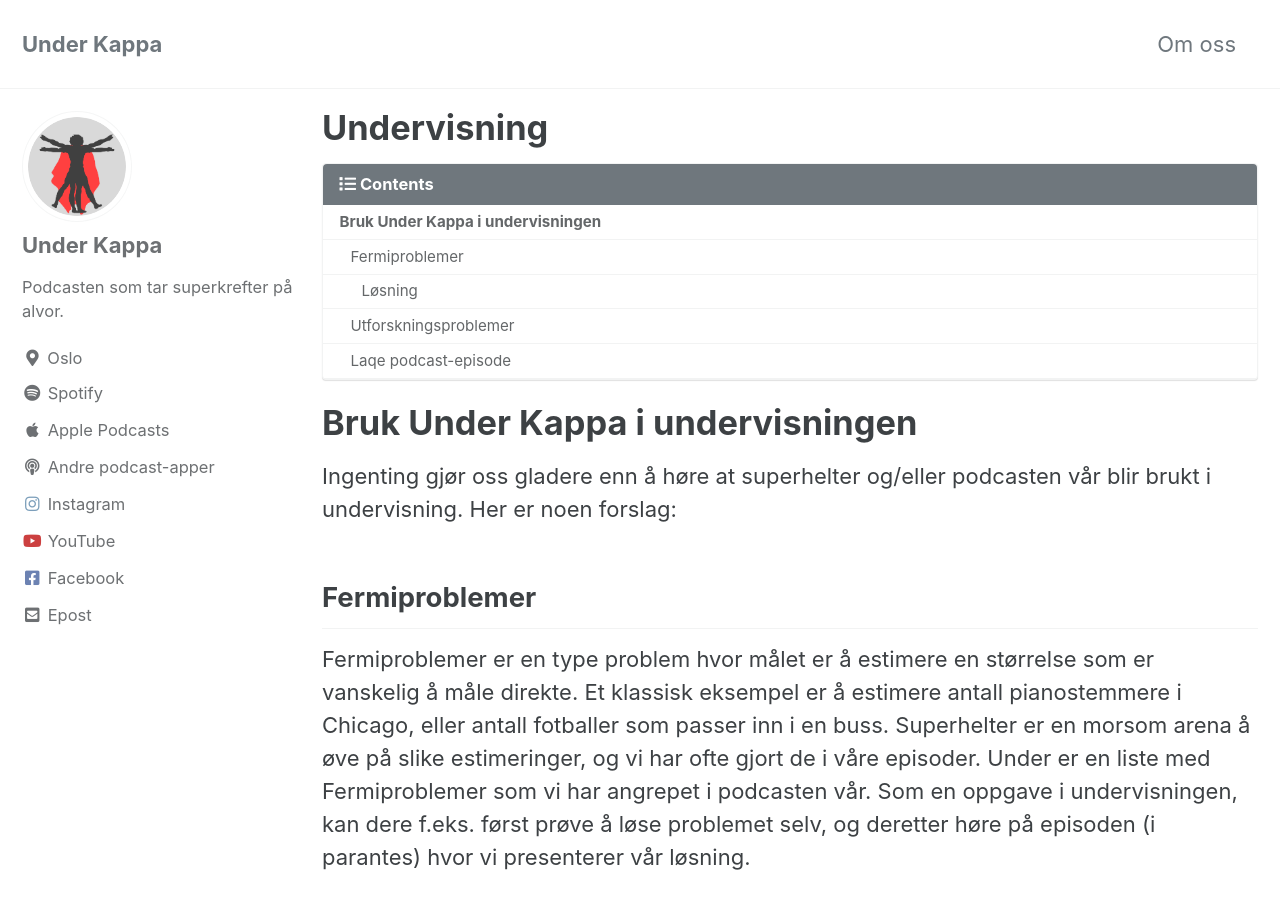
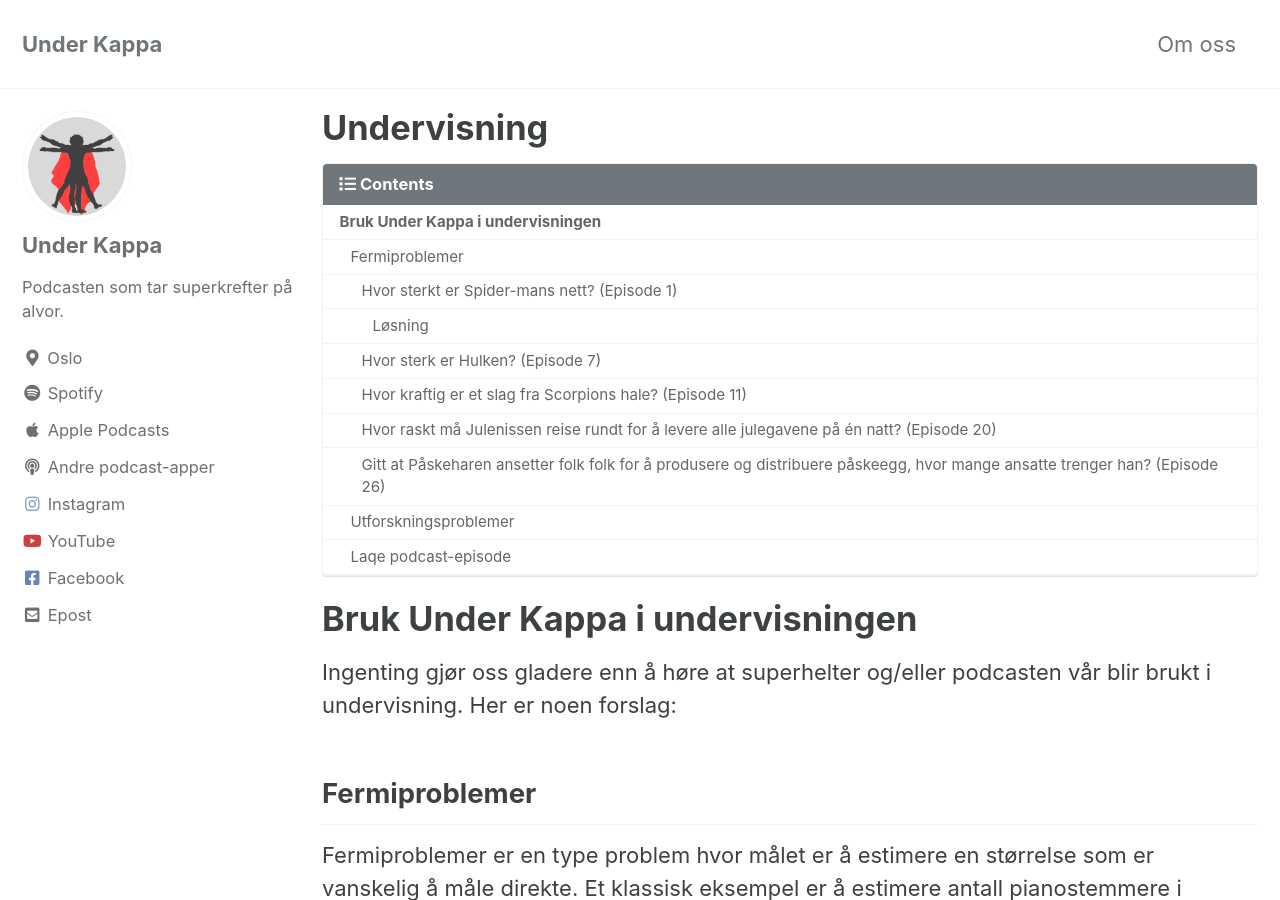
Before and after one commit to vidarsko/underkappa-website, a Jekyll site: the page built from _pages/undervisning.md, in a window 1280 px wide and 900 px high. Built offline with Jekyll 4.4.1, drawn with Linux system fonts in a browser that asks for light colours; cached includes are drawn as plain includes; formulas are drawn with MathJax 3.

Commit message:
Added subheadings for problems

```diff
--- a/_pages/undervisning.md
+++ b/_pages/undervisning.md
@@ -24,11 +24,11 @@
 Under er en liste med Fermiproblemer som vi har angrepet i podcasten vår.
 Som en oppgave i undervisningen, kan dere f.eks. først prøve å løse problemet selv, og deretter høre på episoden (i parantes) hvor vi presenterer vår løsning.
 
-- Hvor sterkt er [Spider-mans](https://youtu.be/FgE0dL17Fnc?si=I_sOOOOBqyTyPb0T) nett? (Episode 1)
+### Hvor sterkt er [Spider-mans](https://youtu.be/FgE0dL17Fnc?si=I_sOOOOBqyTyPb0T) nett? (Episode 1)
 
 <iframe width="200" height="100" src="https://www.youtube.com/embed/FgE0dL17Fnc?si=JPuu7l0DRB0rVUga" title="YouTube video player" frameborder="0" allow="accelerometer; autoplay; clipboard-write; encrypted-media; gyroscope; picture-in-picture; web-share" referrerpolicy="strict-origin-when-cross-origin" allowfullscreen></iframe>
 
-### Løsning
+#### Løsning
 
 For å estimere det, la oss ta utgangspunkt i at Spider-man skal fange en fallende bil på 2 tonn.
 Dersom bilen har falt $s=10 \textrm m$, har den fått en fart på
@@ -52,15 +52,15 @@
 
 Så styrken til Spider-mans nett må være på over 10 000 MPa, 10 ganger sterkere enn edderkoppsilke.
 
-- Hvor sterk er [Hulken](https://www.youtube.com/watch?v=jolXso_OO-c)? (Episode 7)
+### Hvor sterk er [Hulken](https://www.youtube.com/watch?v=jolXso_OO-c)? (Episode 7)
 
 <iframe width="560" height="315" src="https://www.youtube.com/embed/jolXso_OO-c?si=3oZ_TkD48URiNujE" title="YouTube video player" frameborder="0" allow="accelerometer; autoplay; clipboard-write; encrypted-media; gyroscope; picture-in-picture; web-share" referrerpolicy="strict-origin-when-cross-origin" allowfullscreen></iframe>
 
-- Hvor kraftig er et slag fra [Scorpions](https://www.youtube.com/watch?v=eo_VSTuxCDI&pp=ygUSU2NvcnBpb24gc3BpZGVybWFu) hale? (Episode 11)
+### Hvor kraftig er et slag fra [Scorpions](https://www.youtube.com/watch?v=eo_VSTuxCDI&pp=ygUSU2NvcnBpb24gc3BpZGVybWFu) hale? (Episode 11)
 
 <iframe width="560" height="315" src="https://www.youtube.com/embed/eo_VSTuxCDI?si=klSWOeDJpon5wJpy" title="YouTube video player" frameborder="0" allow="accelerometer; autoplay; clipboard-write; encrypted-media; gyroscope; picture-in-picture; web-share" referrerpolicy="strict-origin-when-cross-origin" allowfullscreen></iframe>
 
-- Hvor raskt må [Julenissen](https://www.youtube.com/watch?v=rj7Ofm9xdqU&pp=ygUTc2FudGEgY2xhdXMgcmlkaW5naA%3D%3D) reise rundt for å levere alle julegavene på én natt? (Episode 20)
+### Hvor raskt må [Julenissen](https://www.youtube.com/watch?v=rj7Ofm9xdqU&pp=ygUTc2FudGEgY2xhdXMgcmlkaW5naA%3D%3D) reise rundt for å levere alle julegavene på én natt? (Episode 20)
 
 <iframe width="560" height="315" src="https://www.youtube.com/embed/rj7Ofm9xdqU?si=UtN-GMJE1cPlvwrm" title="YouTube video player" frameborder="0" allow="accelerometer; autoplay; clipboard-write; encrypted-media; gyroscope; picture-in-picture; web-share" referrerpolicy="strict-origin-when-cross-origin" allowfullscreen></iframe>
 
@@ -70,7 +70,7 @@
 
 <iframe width="560" height="315" src="https://www.youtube.com/embed/x0CJKvevs2M?si=u48PVyX6xOwDnGK7" title="YouTube video player" frameborder="0" allow="accelerometer; autoplay; clipboard-write; encrypted-media; gyroscope; picture-in-picture; web-share" referrerpolicy="strict-origin-when-cross-origin" allowfullscreen></iframe>
 
-- Gitt at [Påskeharen](https://www.youtube.com/watch?v=AtC3RikdK8U&pp=ygUQVGhlIGVhc3RlciBidW5ueQ%3D%3D) ansetter folk folk for å produsere og distribuere påskeegg, hvor mange ansatte trenger han? (Episode 26)
+### Gitt at [Påskeharen](https://www.youtube.com/watch?v=AtC3RikdK8U&pp=ygUQVGhlIGVhc3RlciBidW5ueQ%3D%3D) ansetter folk folk for å produsere og distribuere påskeegg, hvor mange ansatte trenger han? (Episode 26)
 
 <iframe width="560" height="315" src="https://www.youtube.com/embed/AtC3RikdK8U?si=7ejhL77QQMm-KCpm" title="YouTube video player" frameborder="0" allow="accelerometer; autoplay; clipboard-write; encrypted-media; gyroscope; picture-in-picture; web-share" referrerpolicy="strict-origin-when-cross-origin" allowfullscreen></iframe>
 
```
